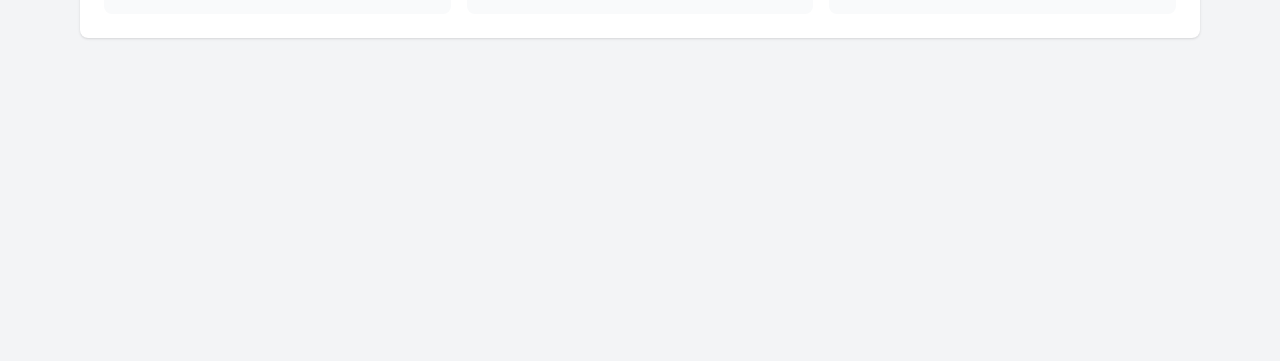
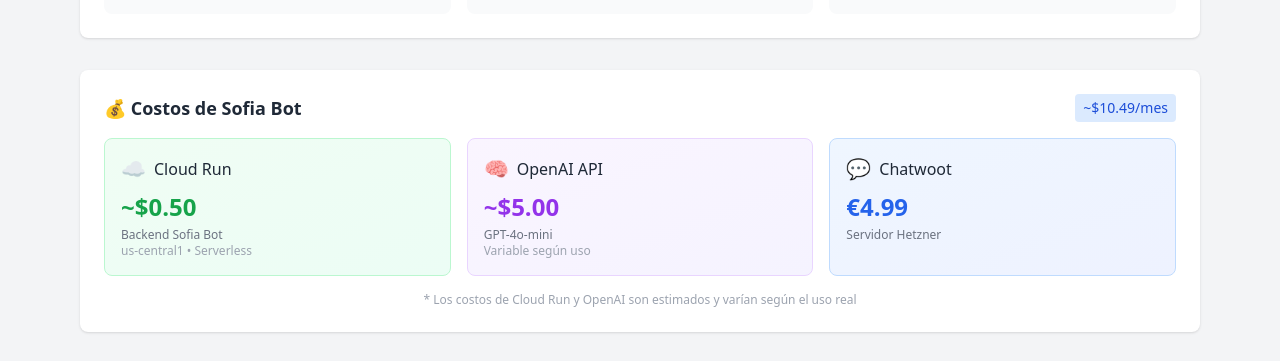
Before and after one commit to gps-estudio/sofia-bot-dashboard, a Next.js app: page / in a window 1280 px wide. Shown: the part 745-1106 px from the top of the page. Before the commit the page ends 815 px from the top, so only its background shows below. Built offline with nearby package versions, Linux system fonts and the light colour scheme; no server answers.

Commit message:
Add Sofia Bot costs section (Cloud Run, OpenAI, Chatwoot) - excludes OpenClaw

```diff
--- a/src/app/page.tsx
+++ b/src/app/page.tsx
@@ -285,6 +285,9 @@
 
       {/* Bot Status */}
       <BotStatusSection />
+
+      {/* Costs Section */}
+      <CostsSection />
     </main>
   )
 }
@@ -319,3 +322,120 @@
     </section>
   )
 }
+
+interface HetznerServer {
+  id: number
+  name: string
+  type: string
+  description: string
+  specs: string
+  location: string
+  locationDesc: string
+  ip: string
+  status: string
+  priceMonthly: number
+}
+
+interface HetznerData {
+  servers: HetznerServer[]
+  totalMonthly: number
+  lastUpdated: string
+}
+
+function CostsSection() {
+  const [hetznerData, setHetznerData] = useState<HetznerData | null>(null)
+  const [loading, setLoading] = useState(true)
+
+  useEffect(() => {
+    fetch('/api/hetzner')
+      .then(res => res.json())
+      .then(data => {
+        // Filter to only show Chatwoot server (exclude openclaw)
+        const chatwootServer = (data.servers || []).filter(
+          (s: HetznerServer) => s.name.includes('ubuntu-2gb') || s.name.includes('chatwoot')
+        )
+        setHetznerData({
+          ...data,
+          servers: chatwootServer,
+          totalMonthly: chatwootServer.reduce((sum: number, s: HetznerServer) => sum + s.priceMonthly, 0)
+        })
+        setLoading(false)
+      })
+      .catch(err => {
+        console.error('Error fetching costs:', err)
+        setLoading(false)
+      })
+  }, [])
+
+  if (loading) {
+    return (
+      <section className="mt-8 bg-white rounded-lg shadow p-6">
+        <h2 className="text-lg font-semibold text-gray-800 mb-4">💰 Costos de Infraestructura</h2>
+        <div className="animate-pulse">
+          <div className="h-4 bg-gray-200 rounded w-3/4 mb-2"></div>
+          <div className="h-4 bg-gray-200 rounded w-1/2"></div>
+        </div>
+      </section>
+    )
+  }
+
+  // Estimated costs
+  const cloudRunEstimate = 0.50 // ~$0.50/month for low traffic
+  const openaiEstimate = 5.00 // Estimated OpenAI costs
+  const chatwootCost = hetznerData?.totalMonthly || 4.99
+  const totalEstimate = cloudRunEstimate + openaiEstimate + chatwootCost
+
+  return (
+    <section className="mt-8 bg-white rounded-lg shadow p-6">
+      <div className="flex items-center justify-between mb-4">
+        <h2 className="text-lg font-semibold text-gray-800">💰 Costos de Sofia Bot</h2>
+        <span className="text-sm bg-blue-100 text-blue-700 px-2 py-1 rounded">
+          ~${totalEstimate.toFixed(2)}/mes
+        </span>
+      </div>
+
+      <div className="grid grid-cols-1 md:grid-cols-3 gap-4">
+        {/* Cloud Run */}
+        <div className="p-4 bg-gradient-to-br from-green-50 to-emerald-50 rounded-lg border border-green-200">
+          <div className="flex items-center gap-2 mb-2">
+            <span className="text-xl">☁️</span>
+            <span className="font-medium text-gray-800">Cloud Run</span>
+          </div>
+          <div className="text-2xl font-bold text-green-600">~$0.50</div>
+          <div className="text-xs text-gray-500 mt-1">Backend Sofia Bot</div>
+          <div className="text-xs text-gray-400">us-central1 • Serverless</div>
+        </div>
+
+        {/* OpenAI API */}
+        <div className="p-4 bg-gradient-to-br from-purple-50 to-violet-50 rounded-lg border border-purple-200">
+          <div className="flex items-center gap-2 mb-2">
+            <span className="text-xl">🧠</span>
+            <span className="font-medium text-gray-800">OpenAI API</span>
+          </div>
+          <div className="text-2xl font-bold text-purple-600">~${openaiEstimate.toFixed(2)}</div>
+          <div className="text-xs text-gray-500 mt-1">GPT-4o-mini</div>
+          <div className="text-xs text-gray-400">Variable según uso</div>
+        </div>
+
+        {/* Chatwoot / Hetzner */}
+        <div className="p-4 bg-gradient-to-br from-blue-50 to-indigo-50 rounded-lg border border-blue-200">
+          <div className="flex items-center gap-2 mb-2">
+            <span className="text-xl">💬</span>
+            <span className="font-medium text-gray-800">Chatwoot</span>
+          </div>
+          <div className="text-2xl font-bold text-blue-600">€{chatwootCost.toFixed(2)}</div>
+          <div className="text-xs text-gray-500 mt-1">Servidor Hetzner</div>
+          {hetznerData?.servers[0] && (
+            <div className="text-xs text-gray-400">
+              {hetznerData.servers[0].specs} • {hetznerData.servers[0].locationDesc}
+            </div>
+          )}
+        </div>
+      </div>
+
+      <p className="text-xs text-gray-400 mt-4 text-center">
+        * Los costos de Cloud Run y OpenAI son estimados y varían según el uso real
+      </p>
+    </section>
+  )
+}
```
